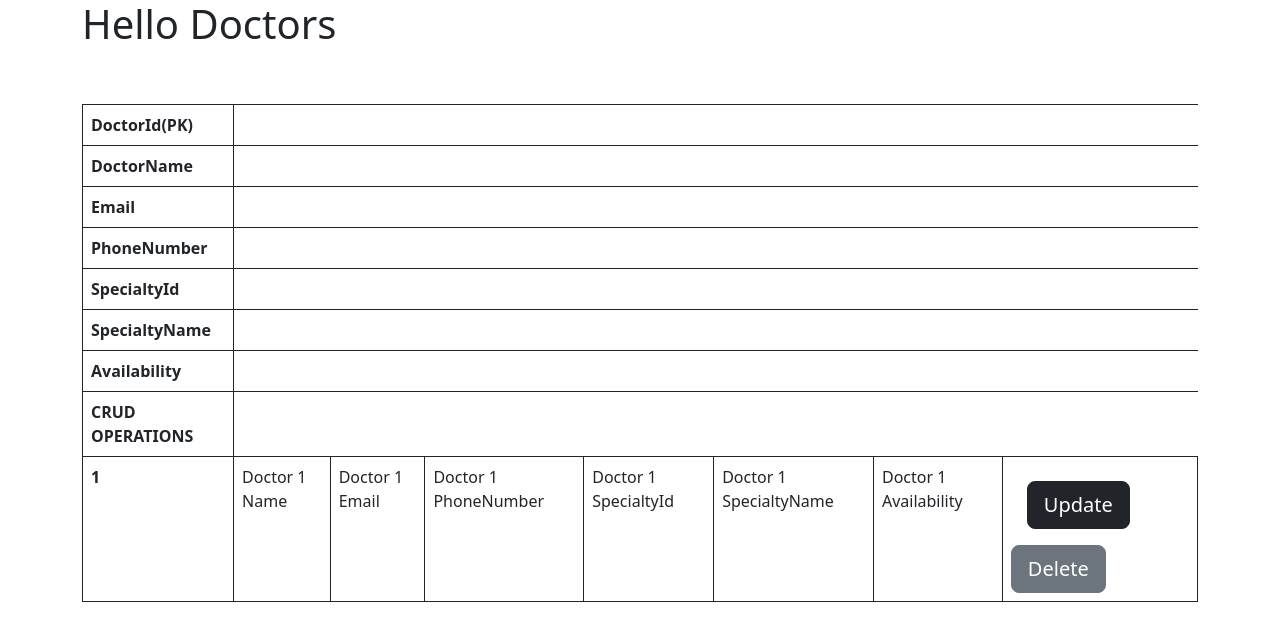
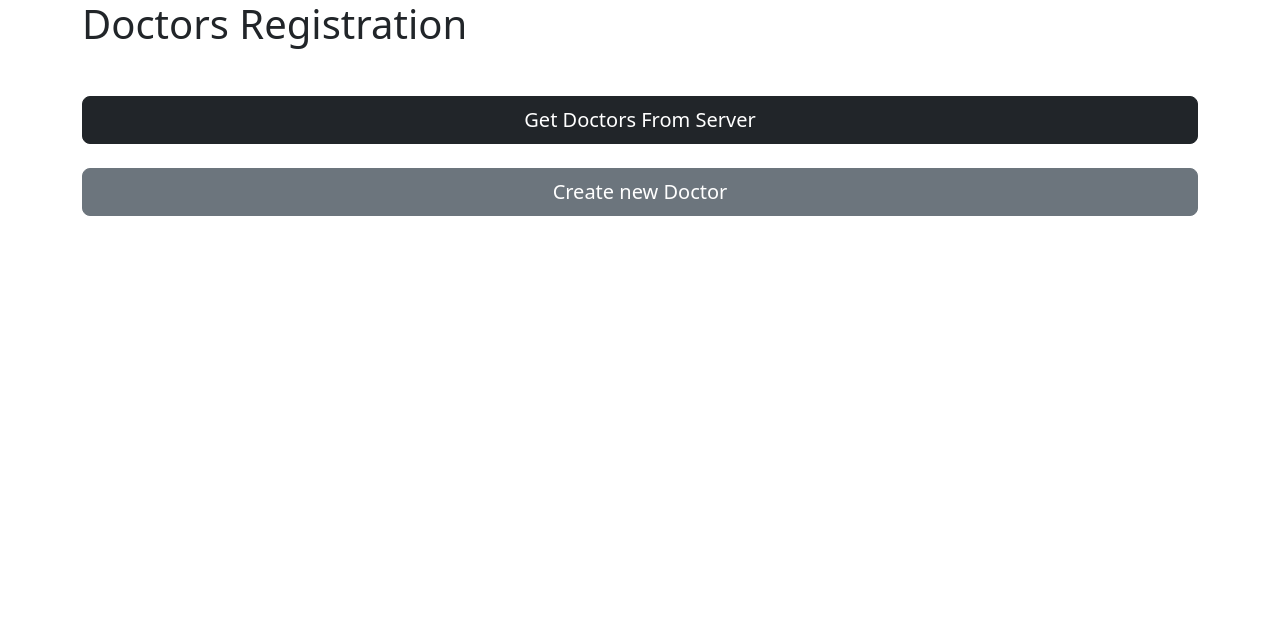
Before and after one commit to samndambuki/4th-year-Project, a React (Create React App) app in the folder frontend/: page /doctor in a window 1280 px wide. Shown: the top 640 px of the page. Built offline with nearby package versions, Linux system fonts and the light colour scheme.

Commit message:
Doctors Commit

```diff
--- a/frontend/src/screens/doctors/IndexDoctors.js
+++ b/frontend/src/screens/doctors/IndexDoctors.js
@@ -1,12 +1,39 @@
-import React from "react";
+import React,{useState} from "react";
 
 export default function IndexDoctors(){
+    const[doctors,setDoctors] = useState([]);
+    function getDoctors(){
+        const url = "https://localhost:7031/api/Doctors";
+        fetch(url,{
+            method:'GET'
+    })
+        .then(response=>response.json())
+        .then(doctorsFromServer => {
+            console.log(doctorsFromServer);
+            setDoctors(doctorsFromServer);
+        })
+        .catch((error)=>{
+            console.log(error);
+            alert(error);
+        });
+
+    }
     return (
         <div className="container">
             <div className="row-min-vh-100">
                 <div className="col d-flex flex-column justify-content-center align-Items-center">
-                    <h1>Hello Doctors</h1>
-                    {renderDoctorsTable()}
+                    <div>
+                    <h1>Doctors Registration</h1>
+                    <div className="mt-5">
+                        <button onClick={getDoctors} className="btn btn-dark btn-lg w-100">
+                            Get Doctors From Server
+                        </button>
+                        <button onClick={() => {}} className="btn btn-secondary btn-lg w-100 mt-4">
+                            Create new Doctor
+                        </button>
+                    </div>
+                    </div>
+                    {doctors.length>0 && renderDoctorsTable()}
                 </div>
             </div>
             </div>
@@ -20,38 +47,31 @@ export default function IndexDoctors(){
                             <th scope="col">
                                 DoctorId(PK)
                             </th>
-                        </tr>
-                        <tr>
+
                             <th scope="col">
                                 DoctorName
                             </th>
-                        </tr>
-                        <tr>
+
                             <th scope="col">
                                 Email
                             </th>
-                        </tr>
-                        <tr>
+
                             <th scope="col">
                                 PhoneNumber
                             </th>
-                        </tr>
-                        <tr>
+
                             <th scope="col">
                                 SpecialtyId
                             </th>
-                        </tr>
-                        <tr>
+
                             <th scope="col">
                                 SpecialtyName
                             </th>
-                        </tr>
-                        <tr>
+
                             <th scope="col">
                                 Availability
                             </th>
-                        </tr>
-                        <tr>
+
                             <th scope="col">
                                 CRUD OPERATIONS
                             </th>
@@ -59,22 +79,26 @@ export default function IndexDoctors(){
 
                     </thead>
                     <tbody>
-                        <tr>
-                            <th scope="row">1</th>
-                            <td>Doctor 1 Name</td>
-                            <td>Doctor 1 Email</td>
-                            <td>Doctor 1 PhoneNumber</td>
-                            <td>Doctor 1 SpecialtyId</td>
-                            <td>Doctor 1 SpecialtyName</td>
-                            <td>Doctor 1 Availability</td>
+                        {doctors.map((doctor)=>(
+                            <tr key={doctor.doctorId}>
+                            <th scope="row">{doctor.doctorId}</th>
+                            <td>{doctor.doctorName}</td>
+                            <td>{doctor.email}</td>
+                            <td>{doctor.phoneNumber}</td>
+                            <td>{doctor.specialtyId}</td>
+                            <td>{doctor.specialtyName}</td>
+                            <td>{doctor.availability}</td>
                             <td>
                                 <button className="btn btn-dark btn-lg mx-3 my-3">Update</button>
                                 <button className="btn btn-secondary btn-lg">Delete</button>
                             </td>
                         </tr>
+                        ))}
                     </tbody>
-
                 </table>
+                <button onClick={() => setDoctors([])} className="btn btn-dark btn-lg w-100">
+                    Empty Doctors Table
+                </button>
             </div>
         );
     }
```
Also changed, not shown: 11 other files (tests, documents, lock files or other folders).
